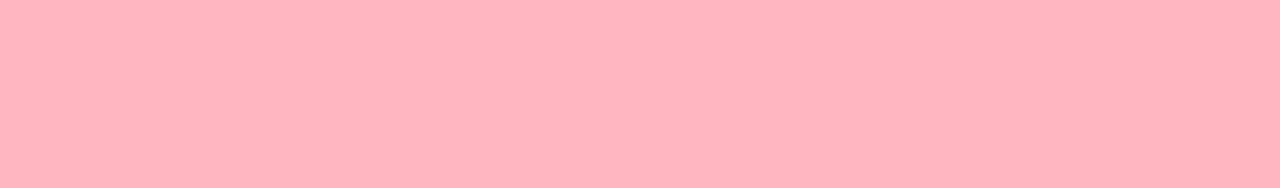
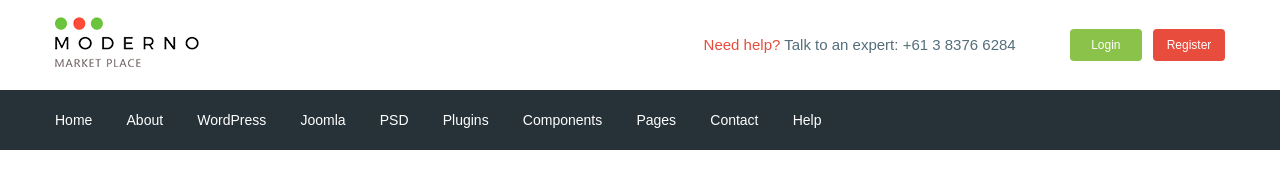
Before and after one commit to MarynaXX/moderno, a website: page app/index.html in a window 1280 px wide. Drawn offline with nearby package versions, Linux system fonts and the light colour scheme; files that its build step writes are made by us from their sources.

Commit message:
added header

```diff
--- a/app/index.html
+++ b/app/index.html
@@ -5,11 +5,100 @@
   <meta charset="UTF-8">
   <meta name="viewport" content="width=device-width, initial-scale=1.0">
   <title>Document</title>
+  <link href="https://fonts.googleapis.com/css2?family=Roboto:wght@500;700&display=swap" rel="stylesheet">
   <link rel="stylesheet" href="css/libs.min.css">
   <link rel="stylesheet" href="css/style.min.css">
 </head>
 
 <body>
+
+  <header class="header">
+    <div class="header__top">
+      <div class="container">
+        <div class="header__top-inner">
+          <div class="header__logo">
+            <a href="#">
+              <img src="images/logo.png" alt="">
+            </a>
+          </div>
+          <div class="header__text">
+            <a href="#">
+              <span>Need help?</span>
+            </a>
+            Talk to an expert: <a class="header__phone" href="tel:61383766284">+61 3 8376 6284</a>
+          </div>
+          <div class="header__box">
+            <a class="basket" href="#"></a>
+            <a class='header__btn header__btn-login' href="#">Login</a>
+            <a class='header__btn header__btn-register' href="#">Register</a>
+          </div>
+        </div>
+      </div>
+    </div>
+
+    <div class="header__menu">
+      <div class="container">
+        <nav class="menu">
+          <ul class="menu__list">
+            <li>
+              <a href="#">
+                Home
+              </a>
+            </li>
+            <li>
+              <a href="#">
+                About
+              </a>
+            </li>
+            <li>
+              <a href="#">
+                WordPress
+              </a>
+            </li>
+            <li>
+              <a href="#">
+                Joomla
+              </a>
+            </li>
+            <li>
+              <a href="#">
+                PSD
+              </a>
+            </li>
+            <li>
+              <a href="#">
+                Plugins
+              </a>
+            </li>
+            <li>
+              <a href="#">
+                Components
+              </a>
+            </li>
+            <li>
+              <a href="#">
+                Pages
+              </a>
+            </li>
+            <li>
+              <a href="#">
+                Contact
+              </a>
+            </li>
+            <li>
+              <a href="#">
+                Help
+              </a>
+            </li>
+          </ul>
+        </nav>
+      </div>
+    </div>
+  </header>
+
+
+
+
 
 
 
--- /dev/null
+++ b/app/scss/_fonts.scss
@@ -0,0 +1,7 @@
+@font-face {
+  font-family: "Roboto-Regular", sans-serif;
+  src: url("../fonts/Roboto-Regular.woff2") format("woff2"),
+    url("../fonts/Roboto-Regular.woff") format("woff");
+  font-weight: 400;
+  font-display: swap;
+}
--- /dev/null
+++ b/app/scss/_global.scss
@@ -0,0 +1,35 @@
+html {
+  box-sizing: border-box;
+}
+*,
+*::before,
+*::after {
+  box-sizing: inherit;
+}
+
+a {
+  display: inline-block;
+  text-decoration: none;
+  color: $text;
+}
+
+ul,
+li {
+  margin: 0;
+  padding: 0;
+  list-style: none;
+}
+
+body {
+  font-family: "Roboto-Regular", sans-serif;
+  font-weight: 400;
+  font-size: 15px;
+  line-height: 24px;
+  color: $text;
+}
+
+.container {
+  max-width: 1200px;
+  margin: 0 auto;
+  padding: 0 15px;
+}
--- /dev/null
+++ b/app/scss/_vars.scss
@@ -0,0 +1,4 @@
+$text: #546e7a;
+$red: #e74c3c;
+$green: #8bc34a;
+$bg: #263238;
--- a/app/scss/style.scss
+++ b/app/scss/style.scss
@@ -1,19 +1,60 @@
-html {
-  box-sizing: border-box;
-}
-*,
-*::before,
-*::after {
-  box-sizing: inherit;
-}
-body {
-  background-color: lightpink;
+@import "vars";
+@import "global";
+@import "fonts";
+
+.header__top-inner {
+  display: flex;
+  justify-content: space-between;
+  height: 90px;
+  align-items: center;
 }
 
-.wrapper {
-  display: flex;
+.header__text {
+  margin-left: auto;
+  margin-right: 50px;
+  span {
+    color: $red;
+  }
 }
 
-.box {
-  margin: 0;
+.header__btn {
+  padding: 4px;
+  width: 72px;
+  border-radius: 4px;
+  text-align: center;
+  color: #fff;
+  font-size: 12px;
+  line-height: 24px;
 }
+
+.header__btn-login {
+  background-color: $green;
+}
+
+.header__btn-register {
+  background-color: $red;
+  margin-left: 7px;
+}
+
+.header__menu {
+  background-color: $bg;
+}
+
+.menu {
+  display: flex;
+  align-items: center;
+  height: 60px;
+}
+
+.menu__list {
+  li {
+    display: inline-block;
+    & + li {
+      margin-left: 30px;
+    }
+  }
+  a {
+    color: #fff;
+    font-size: 14px;
+  }
+}
--- a/gulpfile.js
+++ b/gulpfile.js
@@ -9,7 +9,7 @@ let gulp = require("gulp"),
 
 gulp.task("sass", function () {
   return gulp
-    .src("app/scss/style.scss")
+    .src("app/scss/**/*.scss")
     .pipe(sass({ outputStyle: "compressed" }))
     .pipe(rename({ suffix: ".min" }))
     .pipe(
@@ -61,7 +61,7 @@ gulp.task("browser-sync", function () {
 });
 
 gulp.task("watch", function () {
-  gulp.watch("app/scss/style.scss", gulp.parallel("sass"));
+  gulp.watch("app/scss/**/*.scss", gulp.parallel("sass"));
   gulp.watch("app/*.html", gulp.parallel("html"));
   gulp.watch("app/js/*.js", gulp.parallel("js"));
 });
```
Also changed, not shown: app/fonts/Roboto-Regular.woff (added), app/fonts/Roboto-Regular.woff2 (added), app/images/logo.png (added).
